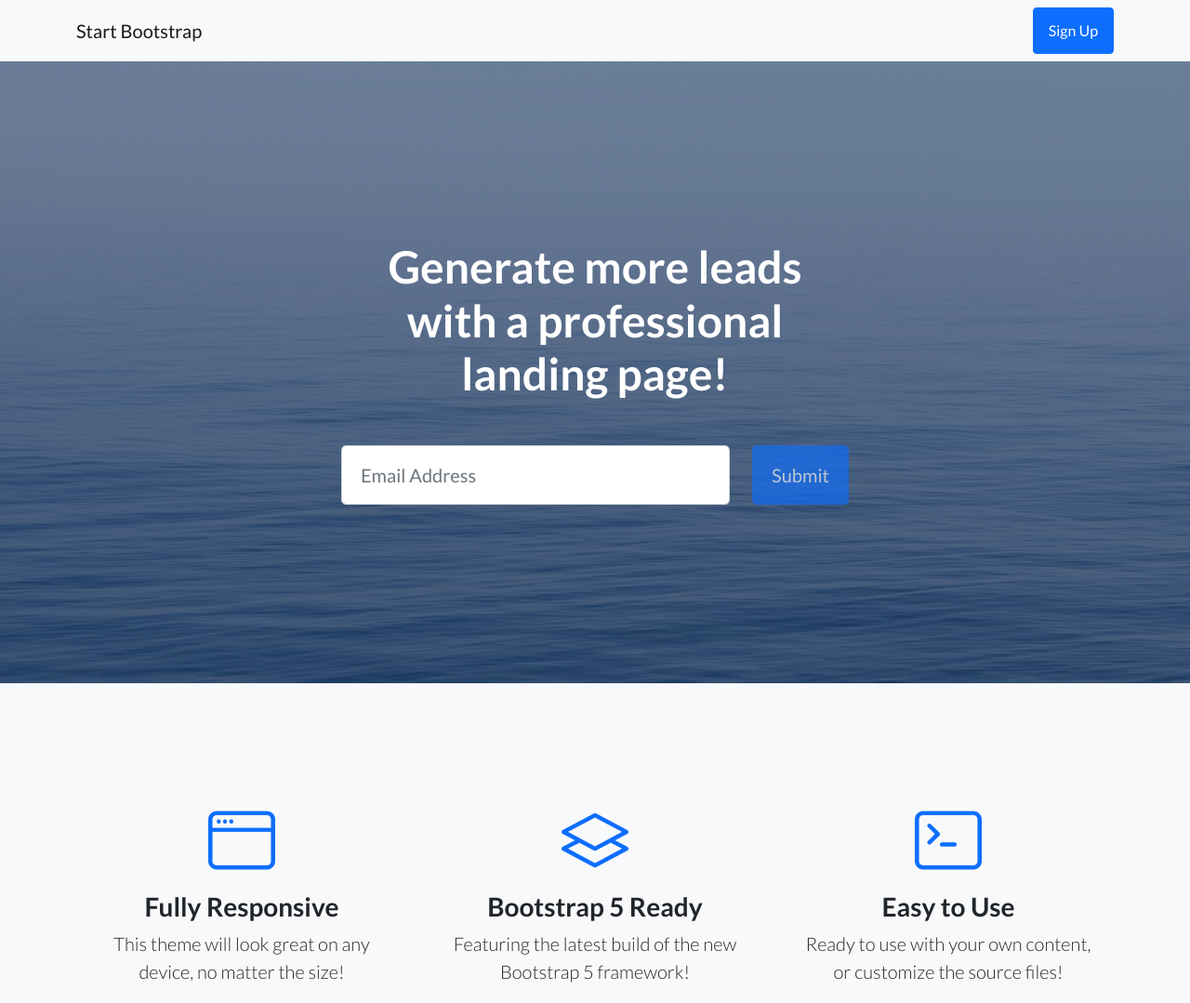
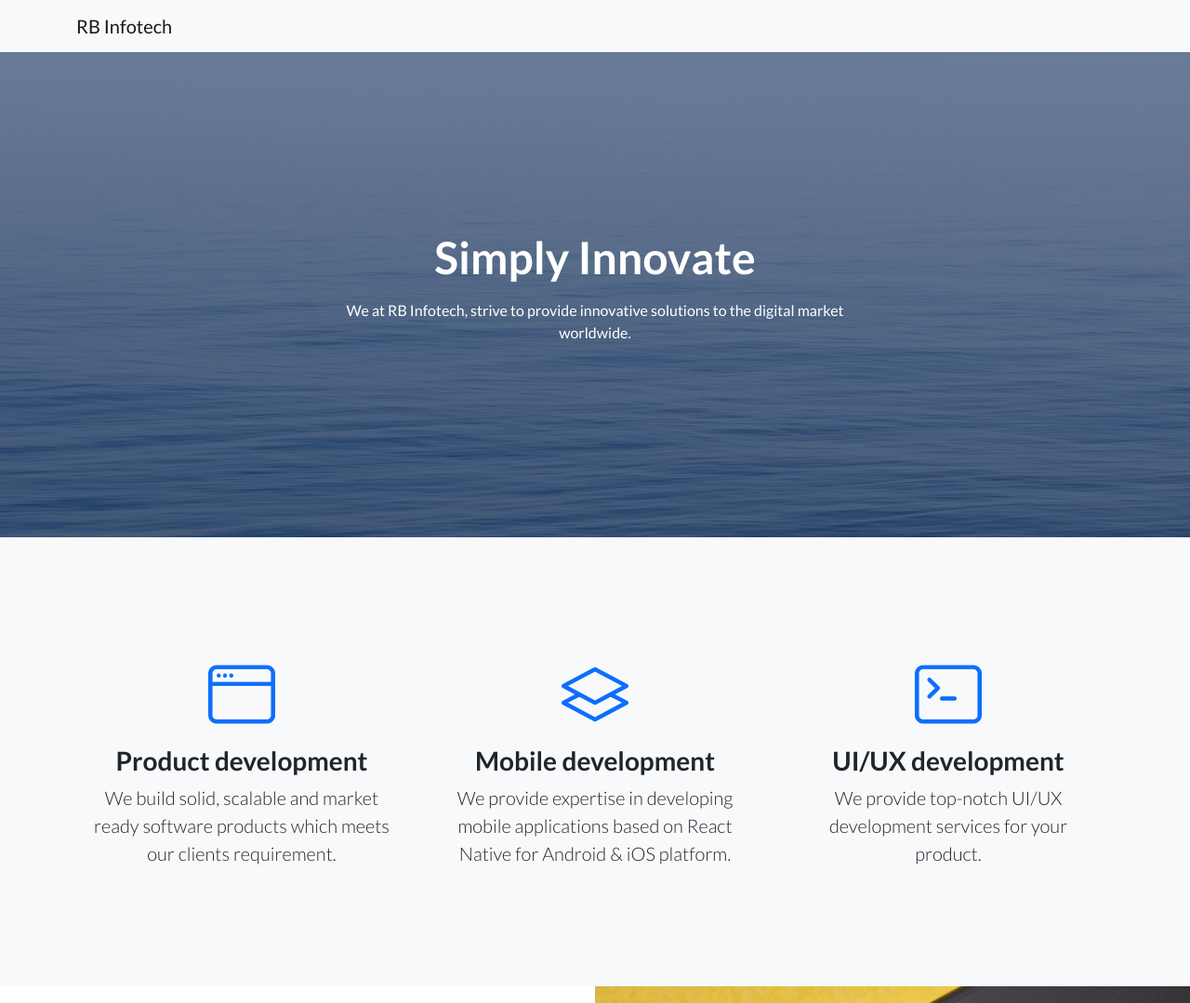
Before and after one commit to DhaliwalX/rbinfotech-template, a website: page src/pug/index.pug in a window 1280 px wide. Shown: the top 1079 px of the page at 93% size. Drawn offline with nearby package versions, Linux system fonts and the light colour scheme; files that its build step writes are made by us from their sources; files whose address does not match are found by name.

Commit message:
rbinfotech

```diff
--- a/src/pug/index.pug
+++ b/src/pug/index.pug
@@ -27,8 +27,8 @@ html(lang='en')
         // Navigation
         nav.navbar.navbar-light.bg-light.static-top
             .container
-                a.navbar-brand(href='#!') Start Bootstrap
-                a.btn.btn-primary(href='#signup') Sign Up
+                a.navbar-brand(href='#!') RB Infotech
+                //a.btn.btn-primary(href='#signup') Sign Up
 
         // Masthead
         header.masthead
@@ -37,7 +37,8 @@ html(lang='en')
                     .col-xl-6
                         .text-center.text-white
                             // Page heading
-                            h1.mb-5 Generate more leads with a professional landing page!
+                            h1.mb-3 Simply Innovate
+                            p.center We at RB Infotech, strive to provide innovative solutions to the digital market worldwide.
 
                             // Signup form
 
@@ -50,38 +51,38 @@ html(lang='en')
                             // https://startbootstrap.com/solution/contact-forms
                             // to get an API token!
 
-                            form.form-subscribe#contactForm(data-sb-form-api-token='API_TOKEN')
+                            //- form.form-subscribe#contactForm(data-sb-form-api-token='API_TOKEN')
 
-                                // Email address input
-                                .row
-                                    .col
-                                        input#emailAddress.form-control.form-control-lg(type='email' placeholder='Email Address' data-sb-validations='required,email')
-                                        .invalid-feedback.text-white(data-sb-feedback='emailAddress:required')
-                                            | Email Address is required.
-                                        .invalid-feedback.text-white(data-sb-feedback='emailAddress:email')
-                                            | Email Address Email is not valid.
+                            //-     // Email address input
+                            //-     .row
+                            //-         .col
+                            //-             input#emailAddress.form-control.form-control-lg(type='email' placeholder='Email Address' data-sb-validations='required,email')
+                            //-             .invalid-feedback.text-white(data-sb-feedback='emailAddress:required')
+                            //-                 | Email Address is required.
+                            //-             .invalid-feedback.text-white(data-sb-feedback='emailAddress:email')
+                            //-                 | Email Address Email is not valid.
 
-                                    .col-auto
-                                        button#submitButton.btn.btn-primary.btn-lg.disabled(type='submit') Submit
+                            //-         .col-auto
+                            //-             button#submitButton.btn.btn-primary.btn-lg.disabled(type='submit') Submit
 
-                                // Submit success message
-                                //
-                                // This is what your users will see when the form
-                                // has successfully submitted
+                            //-     // Submit success message
+                            //-     //
+                            //-     // This is what your users will see when the form
+                            //-     // has successfully submitted
 
-                                #submitSuccessMessage.d-none
-                                    .text-center.mb-3
-                                        .fw-bolder Form submission successful!
-                                        p To activate this form, sign up at
-                                        a.text-white(href='https://startbootstrap.com/solution/contact-forms') https://startbootstrap.com/solution/contact-forms
+                            //-     #submitSuccessMessage.d-none
+                            //-         .text-center.mb-3
+                            //-             .fw-bolder Form submission successful!
+                            //-             p To activate this form, sign up at
+                            //-             a.text-white(href='https://startbootstrap.com/solution/contact-forms') https://startbootstrap.com/solution/contact-forms
 
-                                // Submit error message
-                                //
-                                // This is what your users will see when there is
-                                // an error submitting the form
+                            //-     // Submit error message
+                            //-     //
+                            //-     // This is what your users will see when there is
+                            //-     // an error submitting the form
 
-                                #submitErrorMessage.d-none
-                                    .text-center.text-danger.mb-3 Error sending message!
+                            //-     #submitErrorMessage.d-none
+                            //-         .text-center.text-danger.mb-3 Error sending message!
 
         // Icons Grid
         section.features-icons.bg-light.text-center
@@ -91,20 +92,20 @@ html(lang='en')
                         .features-icons-item.mx-auto.mb-5.mb-lg-0.mb-lg-3
                             .features-icons-icon.d-flex
                                 i.bi-window.m-auto.text-primary
-                            h3 Fully Responsive
-                            p.lead.mb-0 This theme will look great on any device, no matter the size!
+                            h3 Product development
+                            p.lead.mb-0 We build solid, scalable and market ready software products which meets our clients requirement.
                     .col-lg-4
                         .features-icons-item.mx-auto.mb-5.mb-lg-0.mb-lg-3
                             .features-icons-icon.d-flex
                                 i.bi-layers.m-auto.text-primary
-                            h3 Bootstrap 5 Ready
-                            p.lead.mb-0 Featuring the latest build of the new Bootstrap 5 framework!
+                            h3 Mobile development
+                            p.lead.mb-0 We provide expertise in developing mobile applications based on React Native for Android & iOS platform.
                     .col-lg-4
                         .features-icons-item.mx-auto.mb-0.mb-lg-3
                             .features-icons-icon.d-flex
                                 i.bi-terminal.m-auto.text-primary
-                            h3 Easy to Use
-                            p.lead.mb-0 Ready to use with your own content, or customize the source files!
+                            h3 UI/UX development
+                            p.lead.mb-0 We provide top-notch UI/UX development services for your product.
 
         // Image Showcases
         section.showcase
```
Also changed, not shown: dist/index.html, 1 other file.
